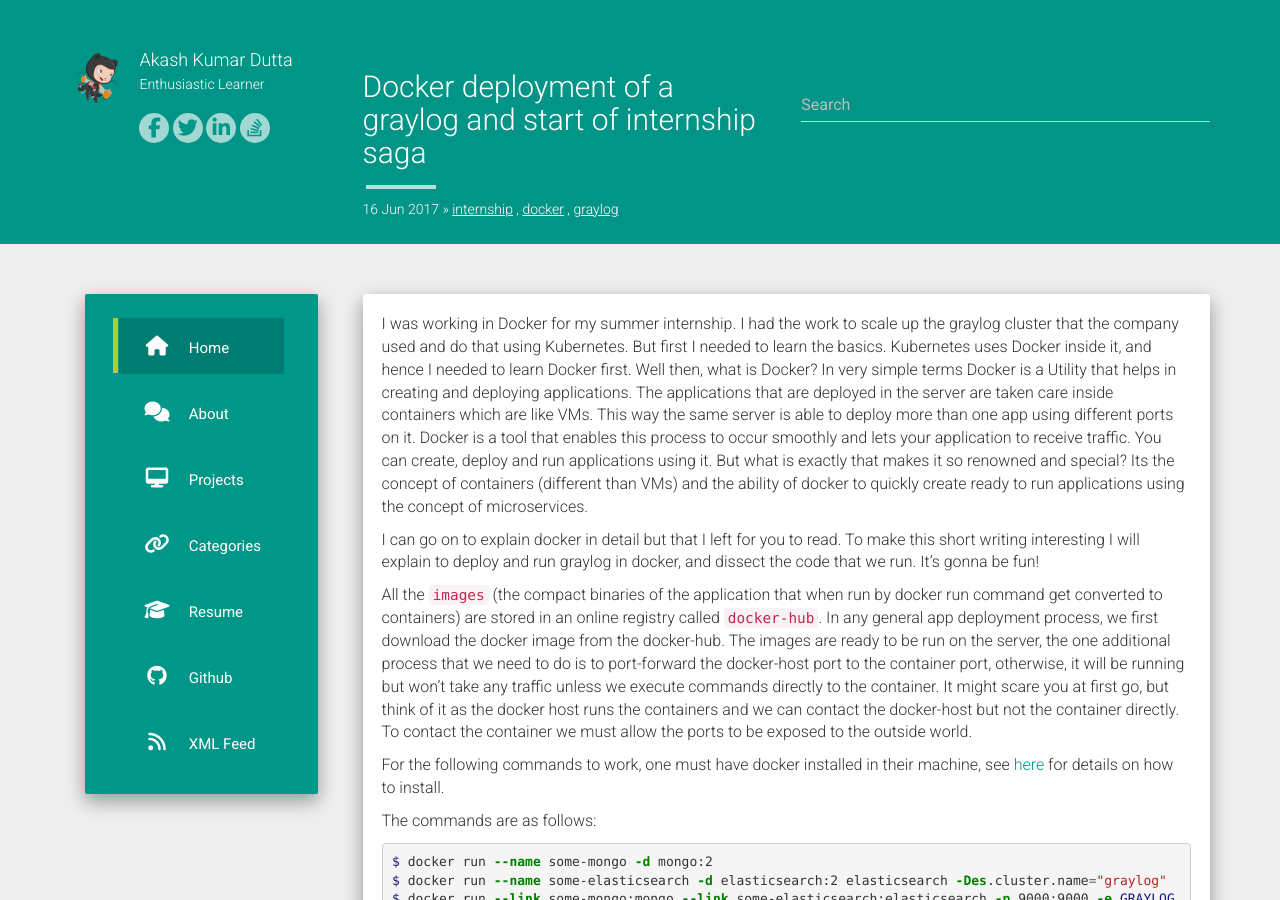
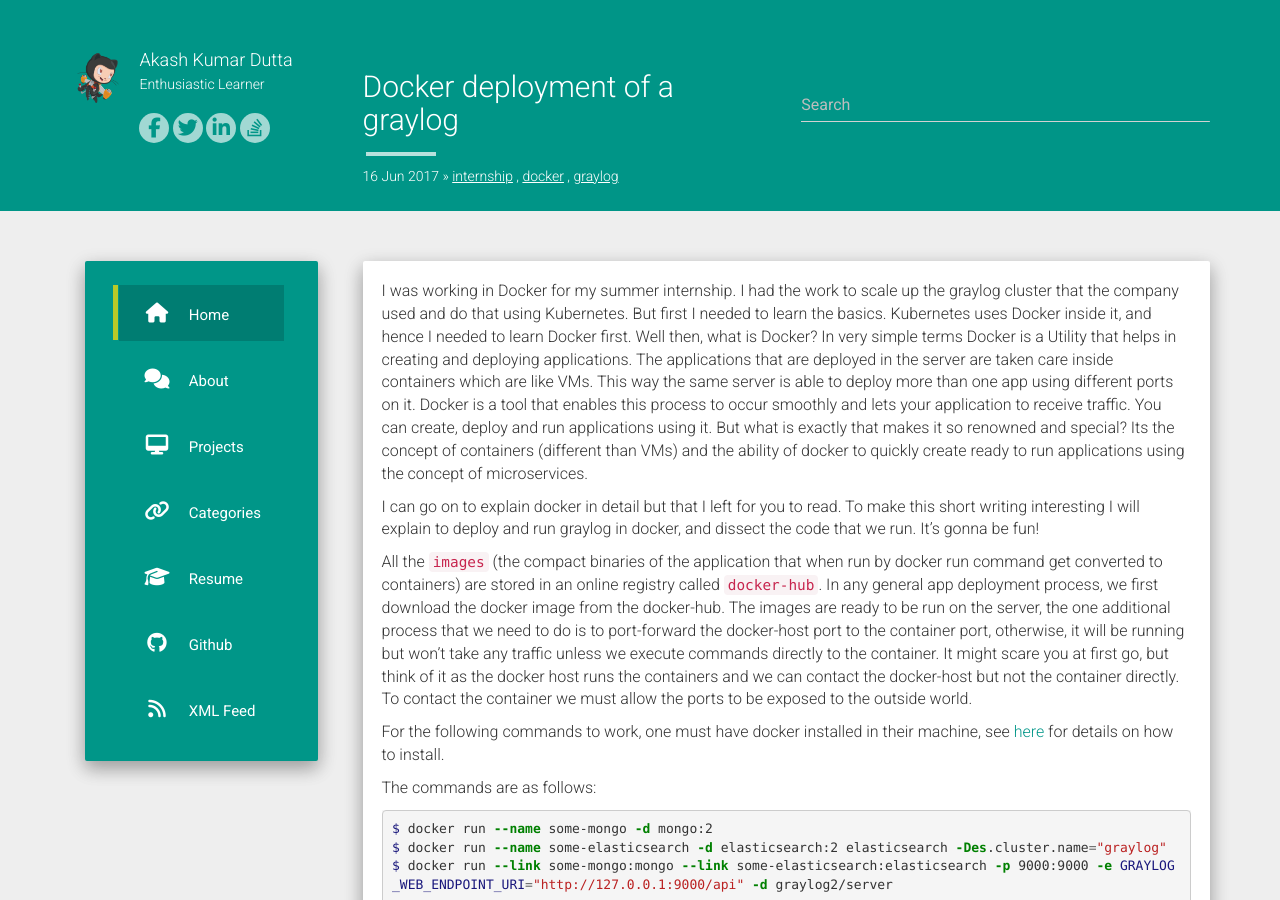
Before and after one commit to AkashKrDutta/AkashKrDutta.github.io, a Jekyll site: the page built from _posts/2017-6-16-docker.md, in a window 1280 px wide and 900 px high. Built offline with Jekyll 4.4.1, drawn with Linux system fonts in a browser that asks for light colours; nearby versions of some CDN libraries; comment, search, counter and statistics services are not loaded; some of the changed lines change nothing that is shown.

Commit message:
Update 2017-6-16-docker.md

```diff
--- a/_posts/2017-6-16-docker.md
+++ b/_posts/2017-6-16-docker.md
@@ -1,7 +1,6 @@
 ---
 layout: post
-title: Docker deployment of a graylog and start of internship saga
-description: This will explain you the simple basics of docker and how do you deploy Graylog using it. The configuration of Graylog is explained. Get Ready!
+title: Docker deployment of a graylog
 date: 2017-6-16
 categories:
   - internship
@@ -27,7 +26,6 @@ $ docker run --link some-mongo:mongo --link some-elasticsearch:elasticsearch -p
 {% endhighlight %}
 
 ## Code Dissection:
-
 * <u>Line:1</u> : The docker run command directly deployed the container mongo-db, it will first search for the image if present on the local machine, if not it will download it from docker-hub. Note we don't port forward (don't use `-p` flag) this container as we don't want the outside world to connect to this container. The name argument gives the container a name which we can use in future to access the container. Note the `-d` argument. It says the docker to keep running the container as a daemon (in the background) and not making the terminal inaccessible to future commands. The name of the image that needs to be downloaded is provided as mongo:2.
 
 * <u>Line:2</u> : There's one extra thing after the image name elastic search, they are the commands that we provide to the container of elastic-search. This is the power of microservices. Stand clear people, the same image of elastic search which can be used anywhere for our purpose is being configured to run with graylog. The same is for mongo-db, see how nicely the image that was present as a discrete entity is configured together with other images to make our whole new application - people, Microservices for you! The command for the elastic search says the container that we are using graylog named cluster to connect to and be ready for accepting data from graylog. Note we don't port forward it as well, and always provide the -d flag.
```
